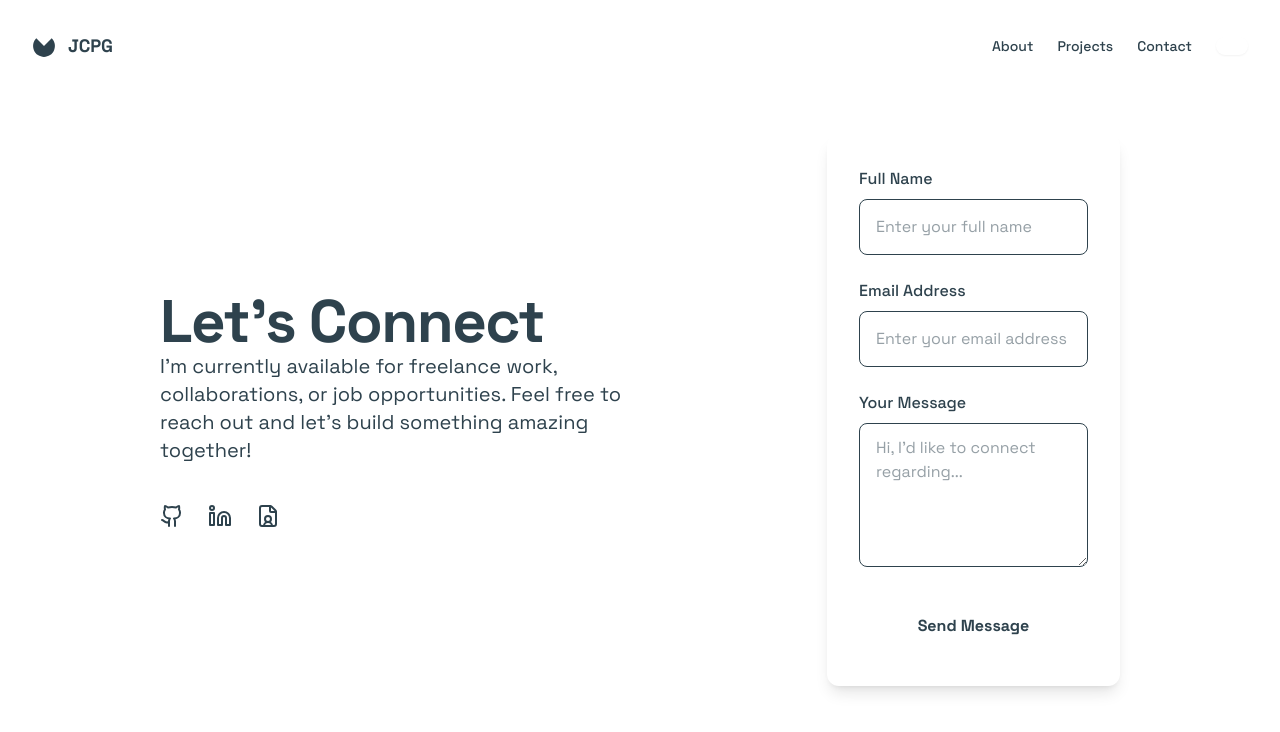
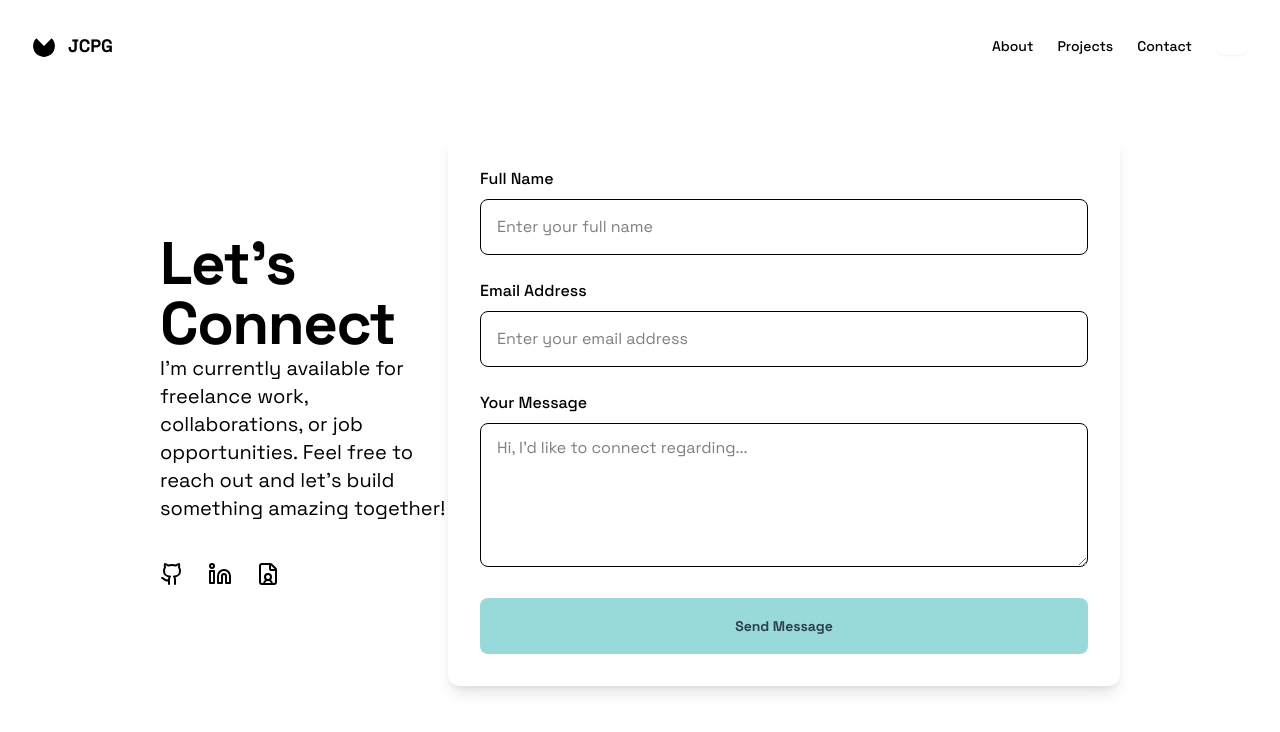
Before and after one commit to Jeysieeeee/my-portfolio, a Next.js app: page /contact in a window 1280 px wide. Shown: the top 732 px of the page. Built offline with nearby package versions, Linux system fonts and the light colour scheme.

Commit message:
add contact form

```diff
--- a/package.json
+++ b/package.json
@@ -14,6 +14,7 @@
     "@tailwindcss/container-queries": "^0.1.1",
     "@tailwindcss/forms": "^0.5.10",
     "@tailwindcss/typography": "^0.5.19",
+    "autoprefixer": "^10.4.21",
     "class-variance-authority": "^0.7.1",
     "clsx": "^2.1.1",
     "framer-motion": "^12.23.24",
@@ -22,19 +23,20 @@
     "next": "16.0.1",
     "next-themes": "^0.4.6",
     "nodemailer": "^7.0.10",
+    "postcss": "^8.5.6",
     "react": "19.2.0",
     "react-dom": "19.2.0",
     "tailwind-merge": "^3.3.1"
   },
   "devDependencies": {
-    "@tailwindcss/postcss": "^4",
+    "@tailwindcss/postcss": "^4.1.16",
     "@types/node": "^20",
     "@types/nodemailer": "^7.0.3",
     "@types/react": "^19",
     "@types/react-dom": "^19",
     "eslint": "^9",
     "eslint-config-next": "16.0.1",
-    "tailwindcss": "^4",
+    "tailwindcss": "^4.1.16",
     "typescript": "^5"
   }
 }
--- a/postcss.config.mjs
+++ b/postcss.config.mjs
@@ -1,30 +1,6 @@
 const config = {
-   content: [
-    "./pages/**/*.{js,ts,jsx,tsx,mdx}",
-    "./components/**/*.{js,ts,jsx,tsx,mdx}",
-    "./app/**/*.{js,ts,jsx,tsx,mdx}",
-  ],
-  theme: {
-    extend: {
-      colors: {
-       primary: "#5B8291",
-        "background-light": "#EAEBED",
-        "background-dark": "#2E424D",
-        "text-light": "#2E424D",
-        "text-dark": "#EAEBED",
-        "accent-light": "#5B8291",
-        "accent-dark": "#98DAD9",
-        "cta-light": "#98DAD9",
-        "cta-dark": "#5B8291",
-      },
-      fontFamily: {
-       display: ["Space Grotesk", "sans-serif"],
-      },
-    },
-  },
   plugins: {
     "@tailwindcss/postcss": {},
-
   },
 };
 
--- a/src/app/globals.css
+++ b/src/app/globals.css
@@ -1,8 +1,14 @@
 @import "tailwindcss";
 
 :root {
-  --background: #ffffff;
-  --foreground: #2E424D;
+  --background-light: #eaebed;
+  --background-dark: #2e424d;
+  --text-light: #2e424d;
+  --text-dark: #eaebed;
+  --accent-light: #5b8291;
+  --accent-dark: #98dad9;
+  --cta-light: #98dad9;
+  --cta-dark: #5b8291;
 }
 
 @theme inline {
--- a/src/features/ContactForm.tsx
+++ b/src/features/ContactForm.tsx
@@ -2,6 +2,7 @@
 
 import { useState } from "react";
 import { motion } from "framer-motion";
+import { Button } from "@/components/Button";
 
 export default function ContactForm() {
   const [form, setForm] = useState({ name: "", email: "", message: "" });
@@ -37,7 +38,7 @@ export default function ContactForm() {
           whileInView={{ opacity: 1, y: 0 }}
           transition={{ duration: 0.6 }}
           viewport={{ once: true }}
-          className="bg-surface-light dark:bg-surface-dark p-8 rounded-xl shadow-lg "
+          className="bg-background-light dark:bg-surface-dark p-8 rounded-xl shadow-lg  w-2xl"
         >
         <form onSubmit={handleSubmit} className="flex flex-col gap-6">
             <div>
@@ -93,12 +94,12 @@ export default function ContactForm() {
               />
             </div>
 
-            <button
+            <Button
               type="submit"
-              className="bg-primary text-text-light font-bold h-14 rounded-lg hover:opacity-90 active:opacity-80 transition"
+              className="bg-[#98DAD9] text-[#2E424D] font-bold h-14 rounded-lg hover:opacity-90 active:opacity-80 transition"
             >
               Send Message
-            </button>
+            </Button>
           </form>
         {status && <p className="mt-4 text-sm">{status}</p>}
         </motion.div>
```
Also changed, not shown: 1 other file (tests, documents, lock files or other folders).
